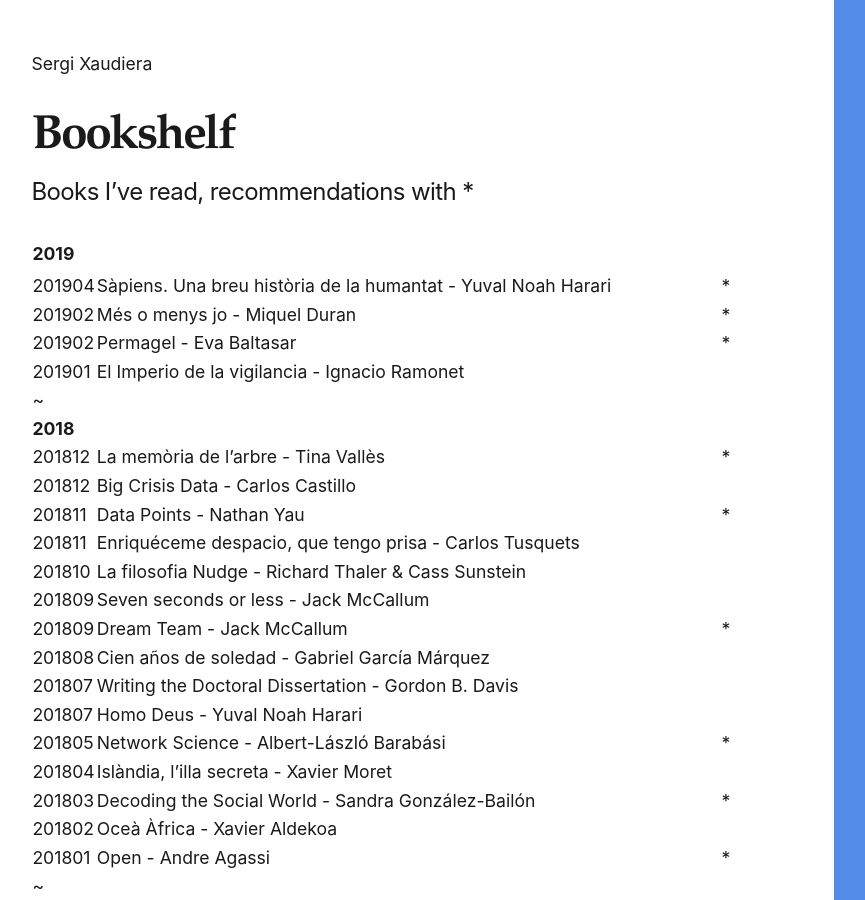
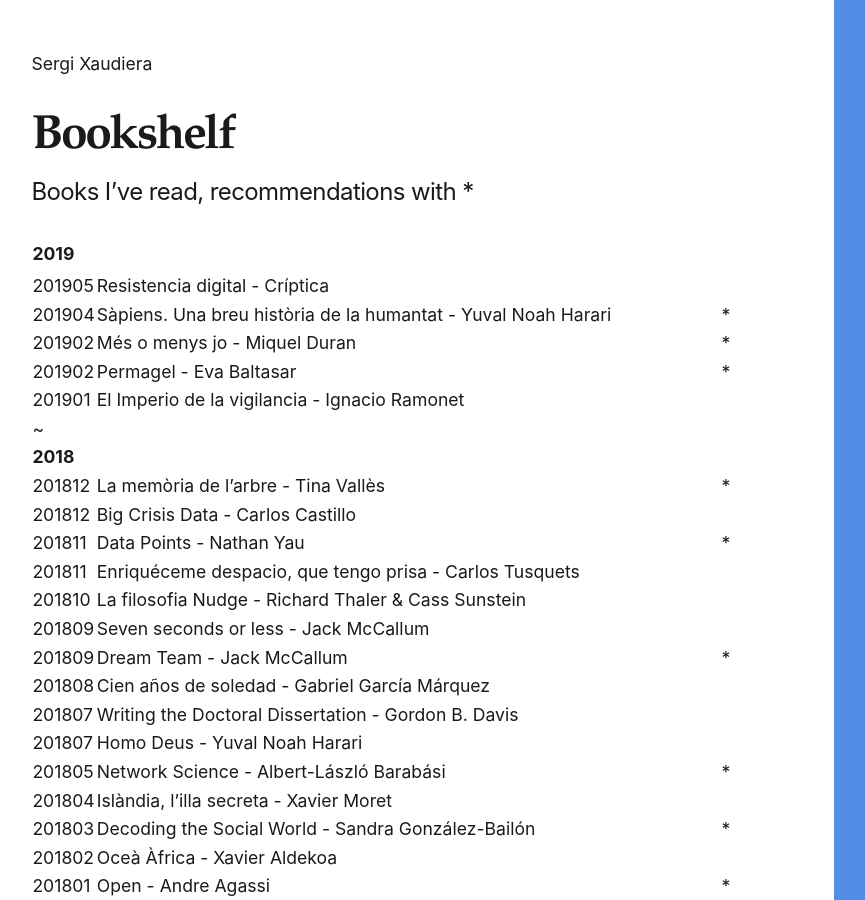
Before and after one commit to sergixaudiera/sergixaudiera.github.io, a Jekyll site: the page built from library.md, in a window 1280 px wide and 900 px high. Shown: the whole window, without its empty margins (71-936 px from the left). Built offline with Jekyll 4.4.1, drawn with Linux system fonts in a browser that asks for light colours.

Commit message:
+ resistencia digital

```diff
--- a/library.md
+++ b/library.md
@@ -8,6 +8,7 @@ permalink: /library/
 
 |**2019** | | |
 | :---- | ------| ---: |
+| 201905 | Resistencia digital - Críptica|
 | 201904 | Sàpiens. Una breu història de la humantat - Yuval Noah Harari|*|
 | 201902 | Més o menys jo - Miquel Duran|*|
 | 201902 | Permagel - Eva Baltasar|*|
```
